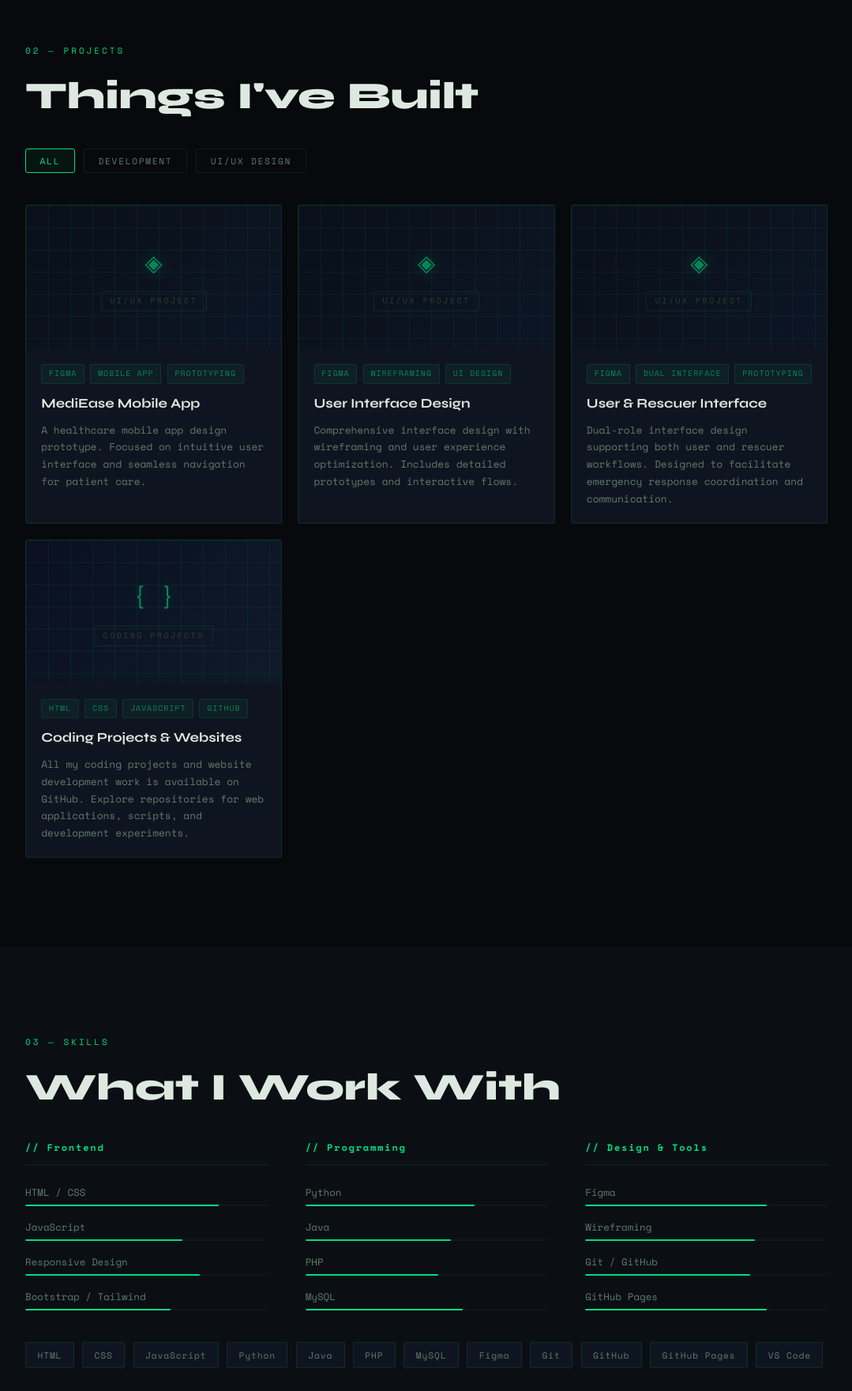
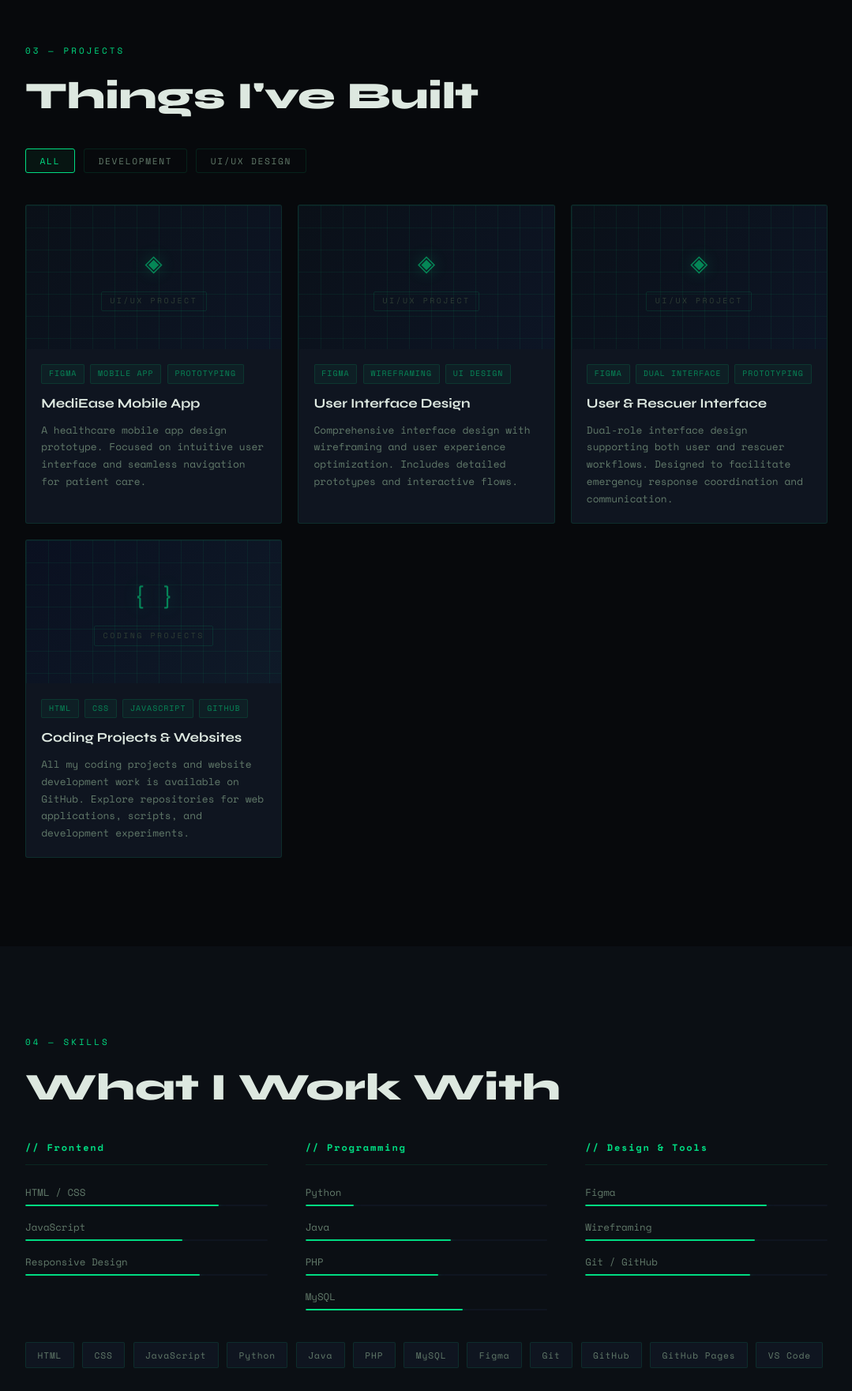
Before and after one commit to madumbb/madumbb.github.io, a plain HTML site: page index.html in a window 1280 px wide. Shown: the part 2543-4304 px from the top of the page at 79% size, without its empty margins (100-1179 px from the left). Drawn offline with nearby package versions, Linux system fonts and the light colour scheme.

Commit message:
updates changes

```diff
--- a/index.html
+++ b/index.html
@@ -188,7 +188,7 @@
   <!-- ═══ BADGES ═══ -->
 <section class="badges section" id="badges">
   <div class="container">
-    <div class="section-label">03.5 — BADGES</div>
+    <div class="section-label">02 — BADGES</div>
     <h2 class="section-title">Certifications & Badges</h2>
     <p class="contact-sub" style="margin-bottom: 2.5rem;">
       Verified credentials earned through courses, workshops, and cloud programs.
@@ -260,7 +260,7 @@
   <!-- ═══ PROJECTS ═══ -->
   <section class="projects section" id="projects">
     <div class="container">
-      <div class="section-label">02 — PROJECTS</div>
+      <div class="section-label">03 — PROJECTS</div>
       <h2 class="section-title">Things I've Built</h2>
 
       <div class="project-filters">
@@ -375,7 +375,7 @@
   <!-- ═══ SKILLS ═══ -->
   <section class="skills section" id="skills">
     <div class="container">
-      <div class="section-label">03 — SKILLS</div>
+      <div class="section-label">04 — SKILLS</div>
       <h2 class="section-title">What I Work With</h2>
 
       <div class="skills-columns">
@@ -386,14 +386,13 @@
             <li class="skill-item"><span>HTML / CSS</span><div class="skill-bar"><div class="skill-fill" data-level="80"></div></div></li>
             <li class="skill-item"><span>JavaScript</span><div class="skill-bar"><div class="skill-fill" data-level="65"></div></div></li>
             <li class="skill-item"><span>Responsive Design</span><div class="skill-bar"><div class="skill-fill" data-level="72"></div></div></li>
-            <li class="skill-item"><span>Bootstrap / Tailwind</span><div class="skill-bar"><div class="skill-fill" data-level="60"></div></div></li>
           </ul>
         </div>
 
         <div class="skill-group">
           <h3 class="skill-group-title">// Programming</h3>
           <ul class="skill-list">
-            <li class="skill-item"><span>Python</span>        <div class="skill-bar"><div class="skill-fill" data-level="70"></div></div></li>
+            <li class="skill-item"><span>Python</span>        <div class="skill-bar"><div class="skill-fill" data-level="20"></div></div></li>
             <li class="skill-item"><span>Java</span>          <div class="skill-bar"><div class="skill-fill" data-level="60"></div></div></li>
             <li class="skill-item"><span>PHP</span>           <div class="skill-bar"><div class="skill-fill" data-level="55"></div></div></li>
             <li class="skill-item"><span>MySQL</span>         <div class="skill-bar"><div class="skill-fill" data-level="65"></div></div></li>
@@ -406,7 +405,6 @@
             <li class="skill-item"><span>Figma</span>         <div class="skill-bar"><div class="skill-fill" data-level="75"></div></div></li>
             <li class="skill-item"><span>Wireframing</span>   <div class="skill-bar"><div class="skill-fill" data-level="70"></div></div></li>
             <li class="skill-item"><span>Git / GitHub</span>  <div class="skill-bar"><div class="skill-fill" data-level="68"></div></div></li>
-            <li class="skill-item"><span>GitHub Pages</span>  <div class="skill-bar"><div class="skill-fill" data-level="75"></div></div></li>
           </ul>
         </div>
 
@@ -432,7 +430,7 @@
  <!-- ═══ RESUME ═══ -->
 <section class="resume section" id="resume">
   <div class="container">
-    <div class="section-label">04 — RESUME</div>
+    <div class="section-label">05 — RESUME</div>
     <h2 class="section-title">Experience & Education</h2>
 
     <div class="resume-cols">
```
